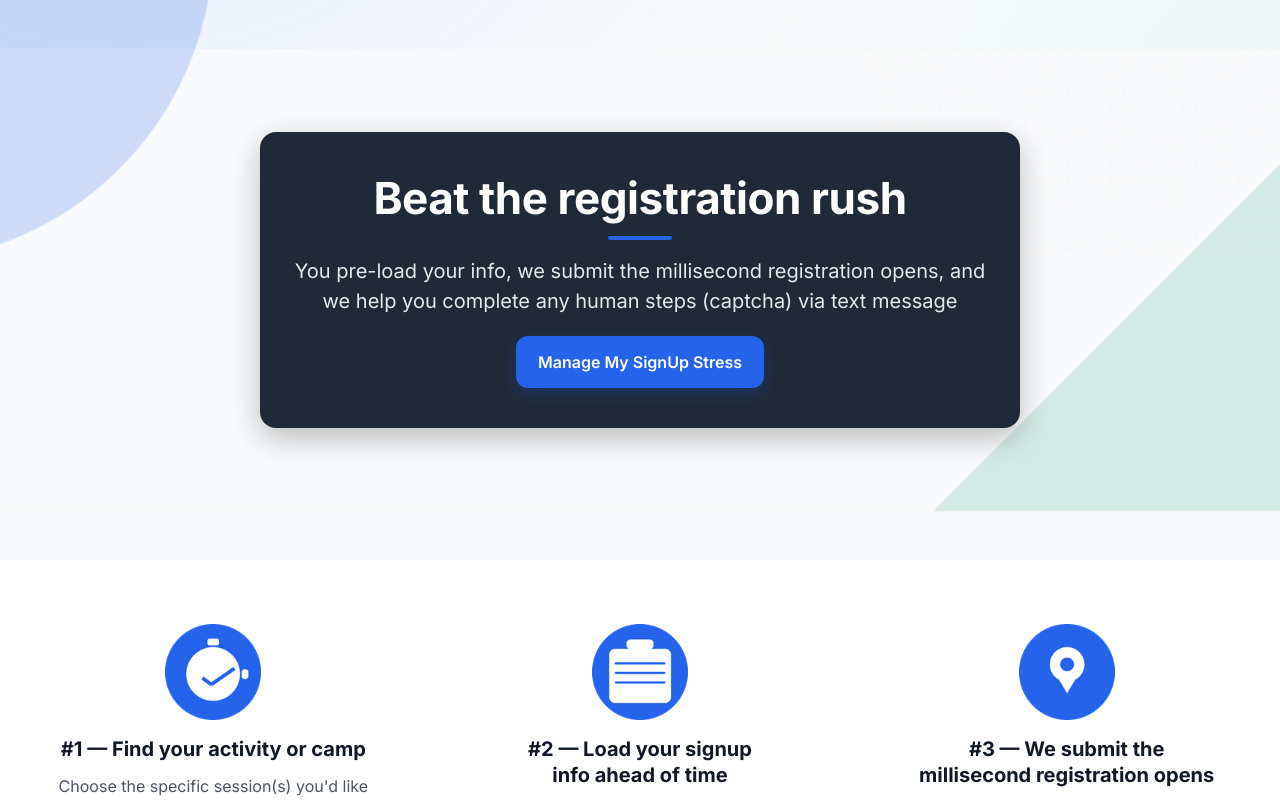
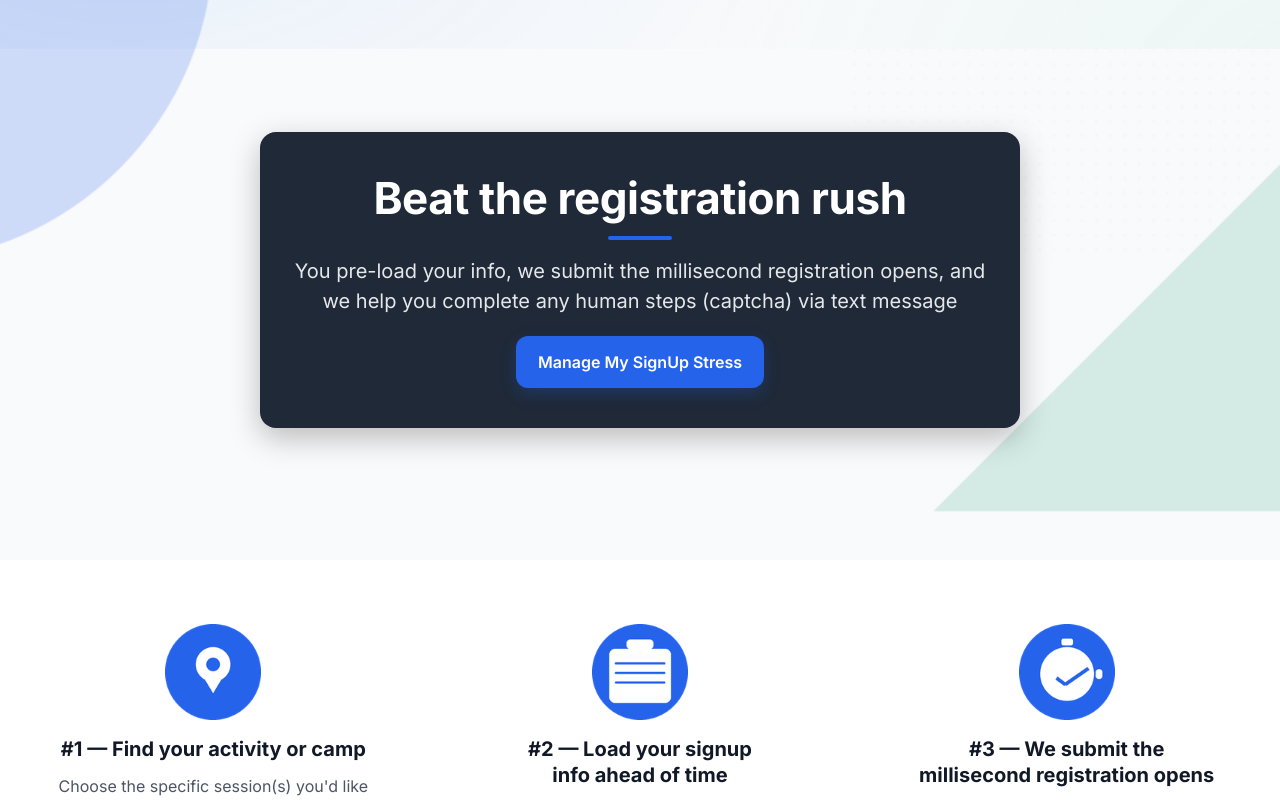
Before and after one commit to MattMessinger1/camp-guardian-angel, a React (Vite) app: page / in a window 1280 px wide. Shown: the top 800 px of the page. Built offline with nearby package versions, Linux system fonts and the light colour scheme.

Commit message:
Swap step 1 and 3 icons
Swapped the icons for step 1 and step 3 to correct their order.

```diff
--- a/src/pages/Home.tsx
+++ b/src/pages/Home.tsx
@@ -71,9 +71,9 @@ const HomePage = () => {
                     <div className="flex-shrink-0 md:mb-4">
                       <img
                         src={
-                          step.stepNum === 1 ? (isMobile ? '/lovable-uploads/6210bebc-9c12-4bd9-8f2d-349330268e8b.png' : '/lovable-uploads/103b80e6-36a5-4ad7-8445-cb90b43f2645.png') :
+                          step.stepNum === 1 ? (isMobile ? '/lovable-uploads/1e4c3eef-7722-4b2b-ba6a-a0bed50edb82.png' : '/lovable-uploads/b6798b9a-8c60-43d8-a73f-263b2a614dd3.png') :
                           step.stepNum === 2 ? (isMobile ? '/lovable-uploads/2c6de7f6-c6a9-4ab0-8b66-d6d777cfd0a0.png' : '/lovable-uploads/103d7239-d5ea-415a-ab4e-afcbe109e547.png') :
-                          (isMobile ? '/lovable-uploads/1e4c3eef-7722-4b2b-ba6a-a0bed50edb82.png' : '/lovable-uploads/b6798b9a-8c60-43d8-a73f-263b2a614dd3.png')
+                          (isMobile ? '/lovable-uploads/6210bebc-9c12-4bd9-8f2d-349330268e8b.png' : '/lovable-uploads/103b80e6-36a5-4ad7-8445-cb90b43f2645.png')
                         }
                         alt=""
                         className={isMobile ? "w-12 h-12 mr-4" : "w-24 h-24"}
```
